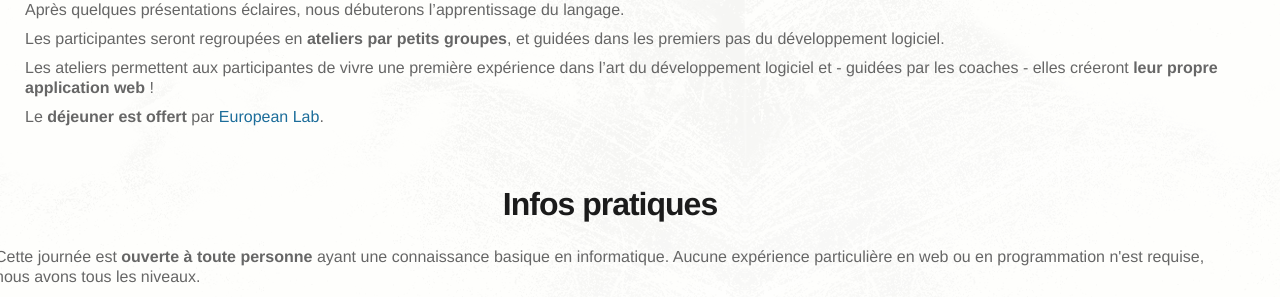
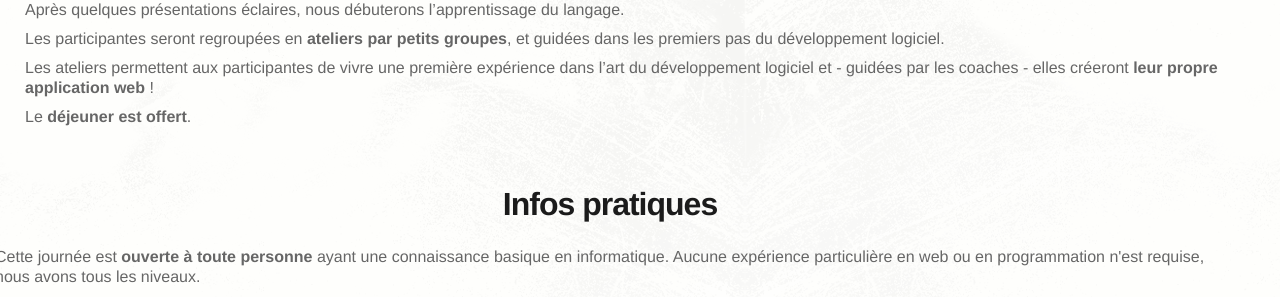
Before and after one commit to lyonrb/railsgirly, a Jekyll site: the page built from index.html, in a window 1280 px wide and 900 px high, scrolled down 1706 px. Shown: the part 152-449 px from the top of the window. Built offline with Jekyll 4.4.1, drawn with Linux system fonts in a browser that asks for light colours; nearby versions of some CDN libraries; some web fonts are replaced; library files that are not in the unit come from our copies.

Commit message:
remove sponsor name for catering

```diff
--- a/_includes/programme.html
+++ b/_includes/programme.html
@@ -12,7 +12,7 @@
     <p>Après quelques présentations éclaires, nous débuterons l’apprentissage du langage.</p>
     <p>Les participantes seront regroupées en <b>ateliers par petits groupes</b>, et guidées dans les premiers pas du développement logiciel.</p>
     <p>Les ateliers permettent aux participantes de vivre une première expérience dans l’art du développement logiciel et - guidées par les coaches - elles créeront <b>leur propre application web</b>&nbsp;!</p>
-    <p>Le <b>déjeuner est offert</b> par <a href="http://www.europeanlab.com">European Lab</a>.</p>
+    <p>Le <b>déjeuner est offert</b>.</p>
   </section>
 
 </section>
```
